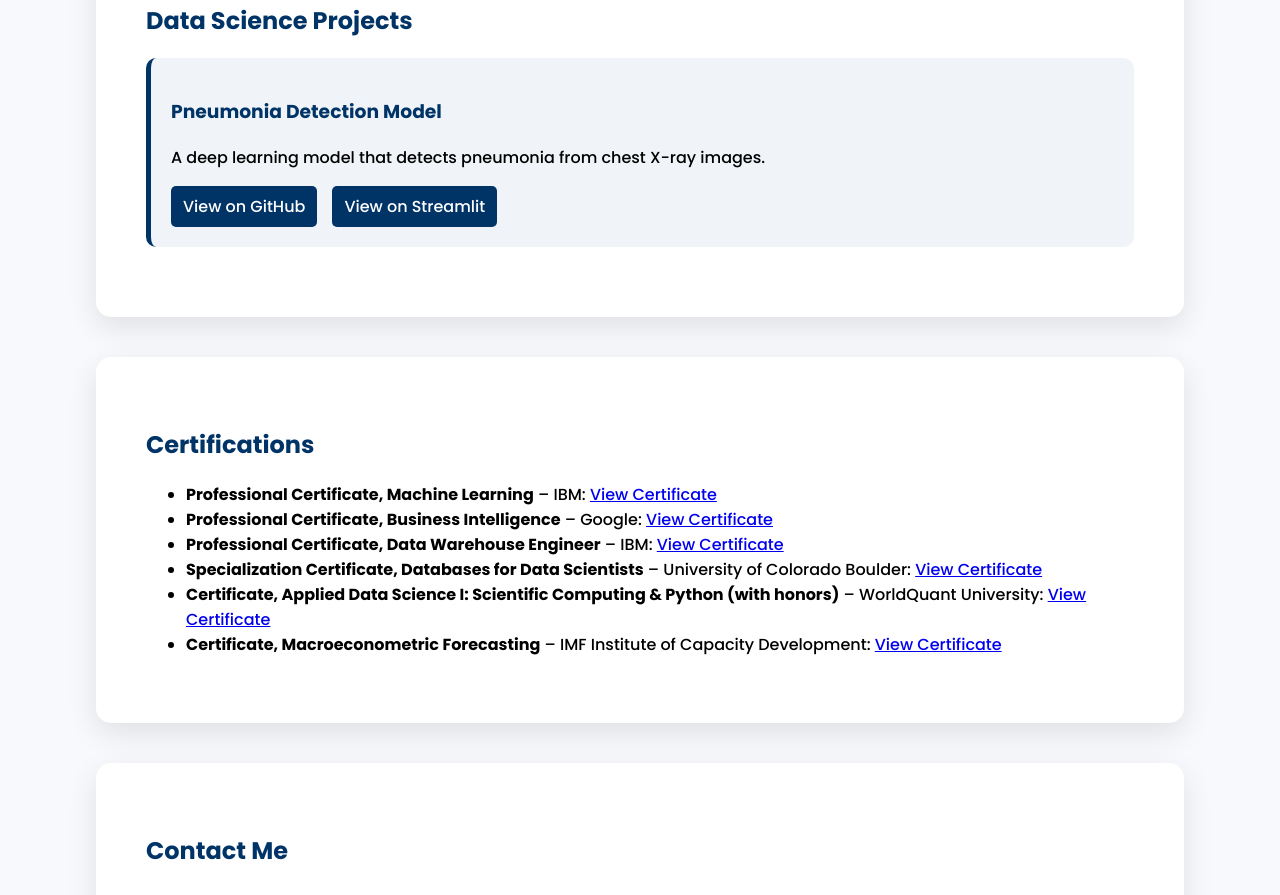
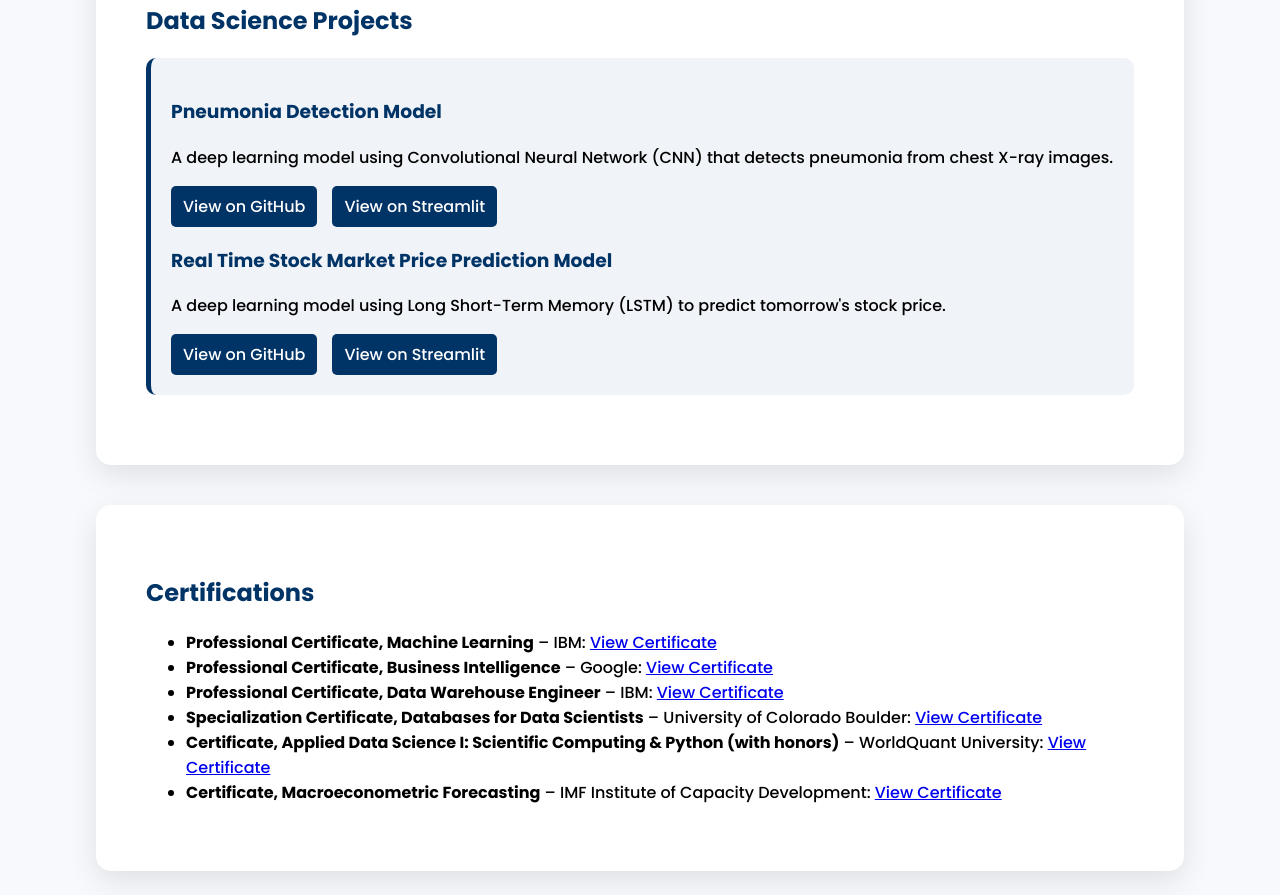
Before and after one commit to gibayee/gibayee.github.io, a plain HTML site: page index.html in a window 1280 px wide. Shown: the part 1649-2544 px from the top of the page. Drawn offline with Linux system fonts and the light colour scheme.

Commit message:
index.html was modified to include the stock price prediction project

```diff
--- a/index.html
+++ b/index.html
@@ -165,10 +165,16 @@
         <h2>Data Science Projects</h2>
         <div class="project-item">
             <h3>Pneumonia Detection Model</h3>
-            <p>A deep learning model that detects pneumonia from chest X-ray images.</p>
+            <p>A deep learning model using Convolutional Neural Network (CNN) that detects pneumonia from chest X-ray images.</p>
             <div class="project-links">
                 <a href="https://github.com/gibayee/gibayee.github.io/tree/main/pneumonia_detection" target="_blank">View on GitHub</a>
                 <a href="https://pneumonia-xray-detector.streamlit.app/" target="_blank">View on Streamlit</a>
+            </div>
+            <h3>Real Time Stock Market Price Prediction Model</h3>
+            <p>A deep learning model using Long Short-Term Memory (LSTM) to predict tomorrow's stock price.</p>
+            <div class="project-links">
+                <a href="https://github.com/gibayee/gibayee.github.io/tree/main/stock_price_prediction" target="_blank">View on GitHub</a>
+                <a href="https://stock-price-predictor-gibayee.streamlit.app/" target="_blank">View on Streamlit</a>
             </div>
         </div>
     </section>
```
